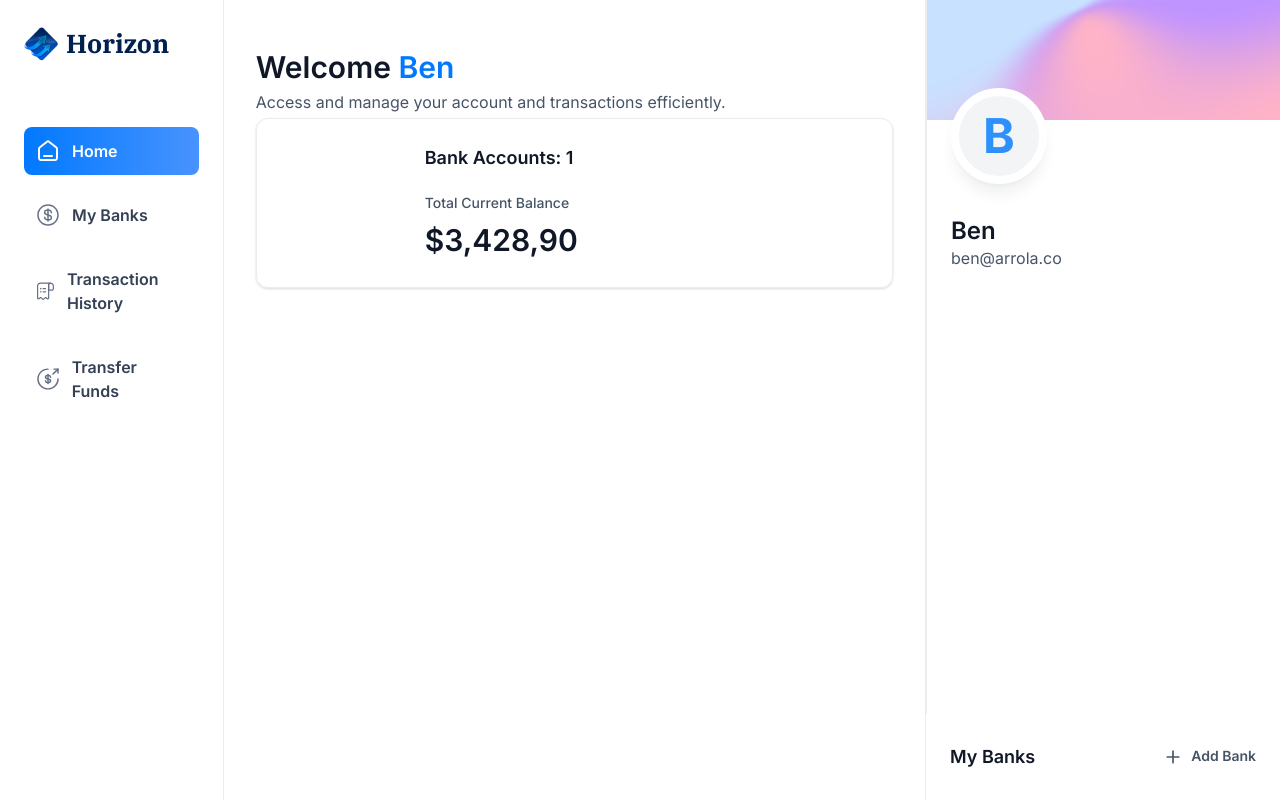
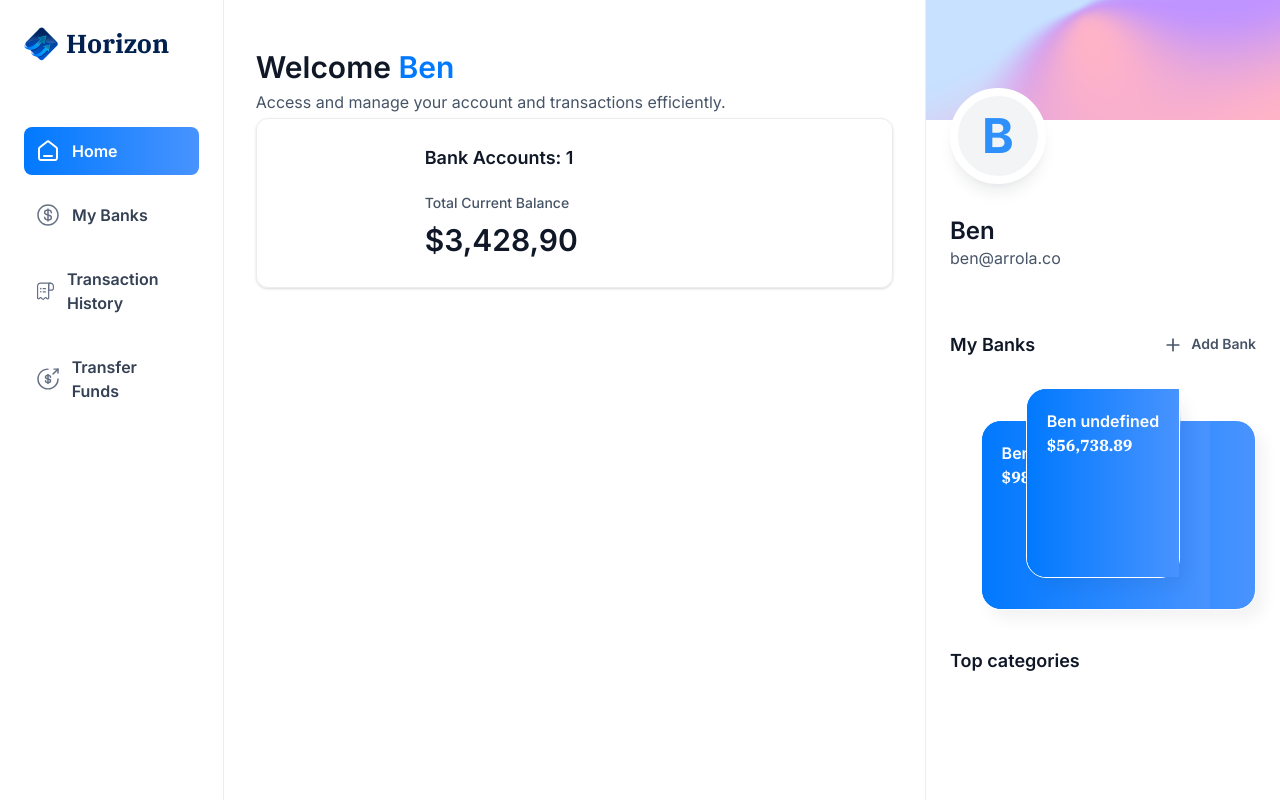
Before and after one commit to kieferdan/banking-app, a Next.js app: page / in a window 1280 px wide. Built offline with nearby package versions, Linux system fonts and the light colour scheme.

Commit message:
feat: Add BankCard and Progress components
- Added BankCard component to display bank information
- Added Progress component for visualizing progress

```diff
--- a/app/(root)/page.tsx
+++ b/app/(root)/page.tsx
@@ -20,7 +20,11 @@ const Home = () => {
           />
         </header>
       </div>
-      <RightSidebar user={loggedIn} transactions={[]} banks={[]} />
+      <RightSidebar
+        user={loggedIn}
+        transactions={[]}
+        banks={[{ currentBalance: 56738.89 }, { currentBalance: 987.97 }]}
+      />
     </section>
   );
 };
--- /dev/null
+++ b/components/BankCard.tsx
@@ -0,0 +1,28 @@
+import { formatAmount } from "@/lib/utils";
+import Link from "next/link";
+import React from "react";
+
+const BankCard = ({
+  account,
+  userName,
+  showBalance = true,
+}: CreditCardProps) => {
+  return (
+    <div className="flex flex-col">
+      <Link href="/" className="bank-card">
+        <div className="bank-card_content">
+          <div>
+            <h1 className="text-16 font-semibold text-white">
+              {account.name || userName}
+            </h1>
+            <p className="font-ibm-plex-serif font-black text-white">
+              {formatAmount(account.currentBalance)}
+            </p>
+          </div>
+        </div>
+      </Link>
+    </div>
+  );
+};
+
+export default BankCard;
--- /dev/null
+++ b/components/Category.tsx
@@ -0,0 +1,38 @@
+import Image from "next/image";
+
+import { topCategoryStyles } from "@/constants";
+import { cn } from "@/lib/utils";
+
+import { Progress } from "./ui/progress";
+
+const Category = ({ category }: CategoryProps) => {
+  const {
+    bg,
+    circleBg,
+    text: { main, count },
+    progress: { bg: progressBg, indicator },
+    icon,
+  } = topCategoryStyles[category.name as keyof typeof topCategoryStyles] ||
+  topCategoryStyles.default;
+
+  return (
+    <div className={cn("gap-[18px] flex p-4 rounded-xl", bg)}>
+      <figure className={cn("flex-center size-10 rounded-full", circleBg)}>
+        <Image src={icon} width={20} height={20} alt={category.name} />
+      </figure>
+      <div className="flex w-full flex-1 flex-col gap-2">
+        <div className="text-14 flex justify-between">
+          <h2 className={cn("font-medium", main)}>{category.name}</h2>
+          <h3 className={cn("font-normal", count)}>{category.count}</h3>
+        </div>
+        <Progress
+          value={(category.count / category.totalCount) * 100}
+          className={cn("h-2 w-full", progressBg)}
+          indicatorClassName={cn("h-2 w-full", indicator)}
+        />
+      </div>
+    </div>
+  );
+};
+
+export default Category;
--- a/components/RightSidebar.tsx
+++ b/components/RightSidebar.tsx
@@ -1,11 +1,16 @@
 import Image from "next/image";
 import Link from "next/link";
 import React from "react";
+import BankCard from "./BankCard";
+import { countTransactionCategories } from "@/lib/utils";
+import Category from "./Category";
 
 const RightSidebar = ({ user, transactions, banks }: RightSidebarProps) => {
+  const categories: CategoryCount[] = countTransactionCategories(transactions);
+
   return (
     <aside className="right-sidebar">
-      <section className="right-sidebar">
+      <section className="flex flex-col pb-8">
         <div className="profile-banner" />
         <div className="profile">
           <div className="profile-img">
@@ -13,6 +18,7 @@ const RightSidebar = ({ user, transactions, banks }: RightSidebarProps) => {
               {user.firstName[0]}
             </span>
           </div>
+
           <div className="profile-details">
             <h1 className="profile-name">
               {user.firstName} {user.lastName}
@@ -33,9 +39,36 @@ const RightSidebar = ({ user, transactions, banks }: RightSidebarProps) => {
 
         {banks?.length > 0 && (
           <div className="relative flex flex-1 flex-col items-center justify-center gap-5">
-            <div className="relative z-10">Bank Card 1</div>
+            <div className="relative z-10">
+              <BankCard
+                key={banks[0].$id}
+                account={banks[0]}
+                userName={`${user.firstName} ${user.lastName}`}
+                showBalance={false}
+              />
+            </div>
+            {banks[1] && (
+              <div className="absolute right-0 top-8 z-0 w-[90%]">
+                <BankCard
+                  key={banks[1].$id}
+                  account={banks[1]}
+                  userName={`${user.firstName} ${user.lastName}`}
+                  showBalance={false}
+                />
+              </div>
+            )}
           </div>
         )}
+
+        <div className="mt-10 flex flex-1 flex-col gap-6">
+          <h2 className="header-2">Top categories</h2>
+
+          <div className="space-y-5">
+            {categories.map((category, index) => (
+              <Category key={category.name} category={category} />
+            ))}
+          </div>
+        </div>
       </section>
     </aside>
   );
--- /dev/null
+++ b/components/ui/progress.tsx
@@ -0,0 +1,28 @@
+"use client"
+
+import * as React from "react"
+import * as ProgressPrimitive from "@radix-ui/react-progress"
+
+import { cn } from "@/lib/utils"
+
+const Progress = React.forwardRef<
+  React.ElementRef<typeof ProgressPrimitive.Root>,
+  React.ComponentPropsWithoutRef<typeof ProgressPrimitive.Root>
+>(({ indicatorClassName, className, value, ...props }, ref) => (
+  <ProgressPrimitive.Root
+    ref={ref}
+    className={cn(
+      "relative h-4 w-full overflow-hidden rounded-full bg-secondary",
+      className
+    )}
+    {...props}
+  >
+    <ProgressPrimitive.Indicator
+      className={cn('h-full w-full flex-1 bg-primary transition-all', indicatorClassName)}
+      style={{ transform: `translateX(-${100 - (value || 0)}%)` }}
+    />
+  </ProgressPrimitive.Root>
+))
+Progress.displayName = ProgressPrimitive.Root.displayName
+
+export { Progress }
--- a/package.json
+++ b/package.json
@@ -10,6 +10,7 @@
   },
   "dependencies": {
     "@radix-ui/react-dialog": "^1.1.1",
+    "@radix-ui/react-progress": "^1.1.0",
     "@radix-ui/react-slot": "^1.1.0",
     "chart.js": "^4.4.3",
     "class-variance-authority": "^0.7.0",
```
Also changed, not shown: 1 other file (tests, documents, lock files or other folders).
